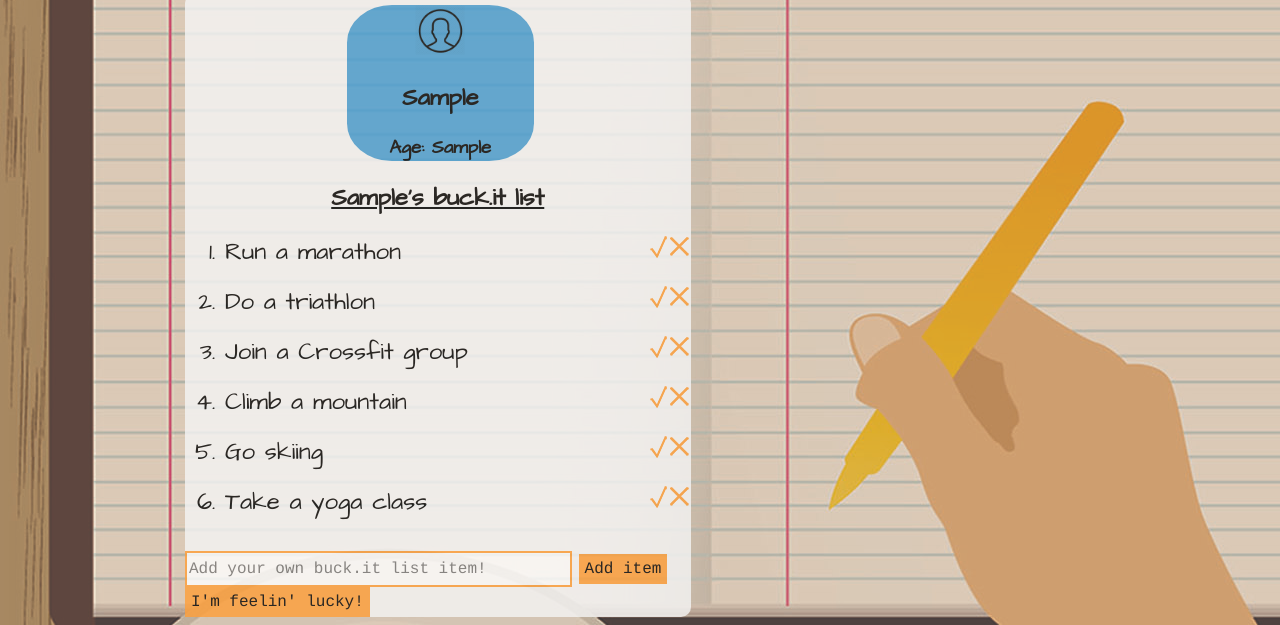
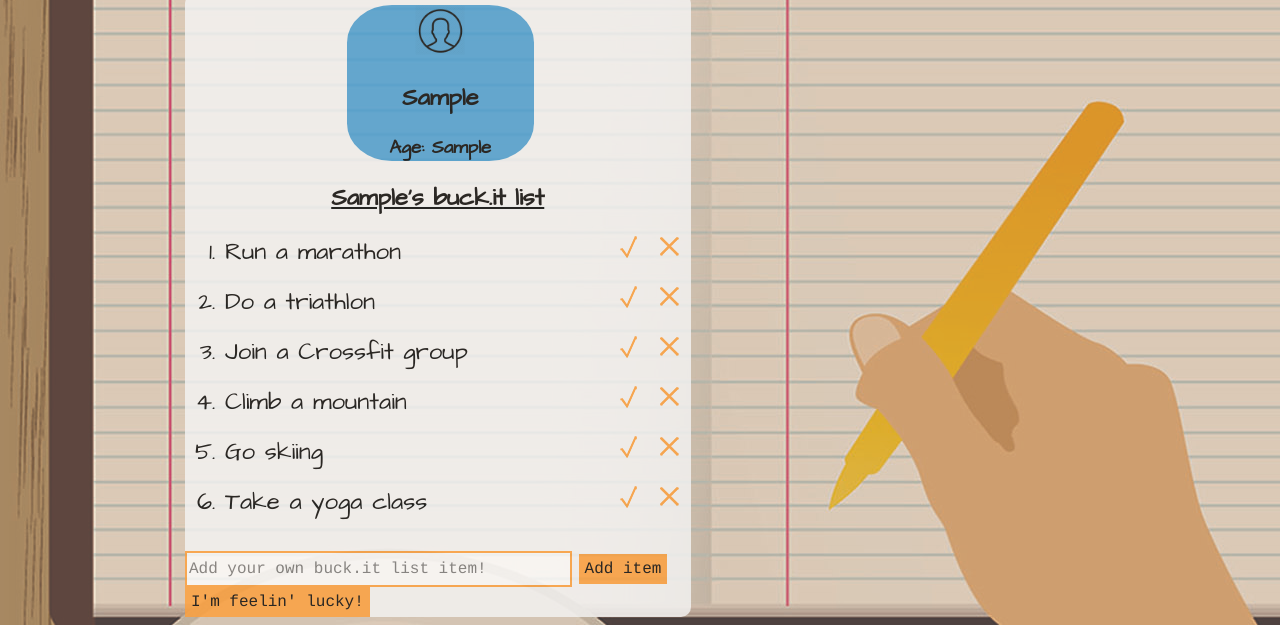
Before and after one commit to tiy-chs-q4-fee/buck.it, a website: page index.html in a window 1280 px wide. Both pictures are taken after typing "Sample", "Sample" into the empty fields and a click on the button "Submit". Shown: the part 175-800 px from the top of the page. Drawn offline with nearby package versions, Linux system fonts and the light colour scheme.

Commit message:
updated styling and js to the add item field

```diff
--- a/css/sass.scss
+++ b/css/sass.scss
@@ -169,6 +169,7 @@ body{
 		img {
 			vertical-align:bottom;
 			float:right;
+			padding:0 10px;
 		}
 
 	}
--- a/css/styles.css
+++ b/css/styles.css
@@ -16,8 +16,8 @@ body {
     padding-bottom: 0; }
     body header h1 {
       text-align: center;
-      font-family: "Rock Salt", century;
-      font-family: "Architects Daughter", century;
+      font-family: 'Rock Salt', century;
+      font-family: 'Architects Daughter', century;
       font-weight: 400;
       margin-bottom: 0;
       height: 54px;
@@ -38,14 +38,14 @@ body {
     body .input h2 {
       padding-top: 0;
       margin-top: 0.5px;
-      font-family: "Architects Daughter", century;
+      font-family: 'Architects Daughter', century;
       margin-left: 12px; }
     body .input form p {
-      font-family: "Architects Daughter", century; }
+      font-family: 'Architects Daughter', century; }
     body .input form {
       margin-left: 15px; }
       body .input form h3 {
-        font-family: "Architects Daughter", century; }
+        font-family: 'Architects Daughter', century; }
       body .input form #name, body .input form #age {
         border-radius: 10px;
         border: none;
@@ -78,15 +78,15 @@ body {
     border-radius: 10px;
     opacity: 0.8;
     padding-top: 1%;
-    font-family: "Architects Daughter", century; }
+    font-family: 'Architects Daughter', century; }
     body .output h3 {
-      font-family: "Architects Daughter", century; }
+      font-family: 'Architects Daughter', century; }
     body .output h2 {
       text-align: center; }
     body .output .list h2 {
       text-decoration: underline; }
     body .output p {
-      font-family: "Architects Daughter", century;
+      font-family: 'Architects Daughter', century;
       font-size: 1.5em;
       margin-left: 3%; }
   body .profile {
@@ -108,7 +108,8 @@ body {
   font-size: 1.5em; }
 .listItems img {
   vertical-align: bottom;
-  float: right; }
+  float: right;
+  padding: 0 10px; }
 
 .addItems input {
   color: black;
--- a/javascript/events.js
+++ b/javascript/events.js
@@ -91,6 +91,7 @@ $(document).ready( function(){
 		event.preventDefault();
 		var addtlInput = $('.addItems input').val();
 		$(".listItems").append( "<li>" + addtlInput + "<img src = 'images/xmark.png' class='xmark'><img src='images/checkmark2.png' class='check'></li>");
+		$(".addItems input").val('');
 
 	});
 
@@ -102,4 +103,10 @@ $(document).ready( function(){
 
 	});
 
+	$(".addItems").on("focus", "input", function(event){
+
+		$(this).attr("placeholder","");
+
+	});
+
 });
```
